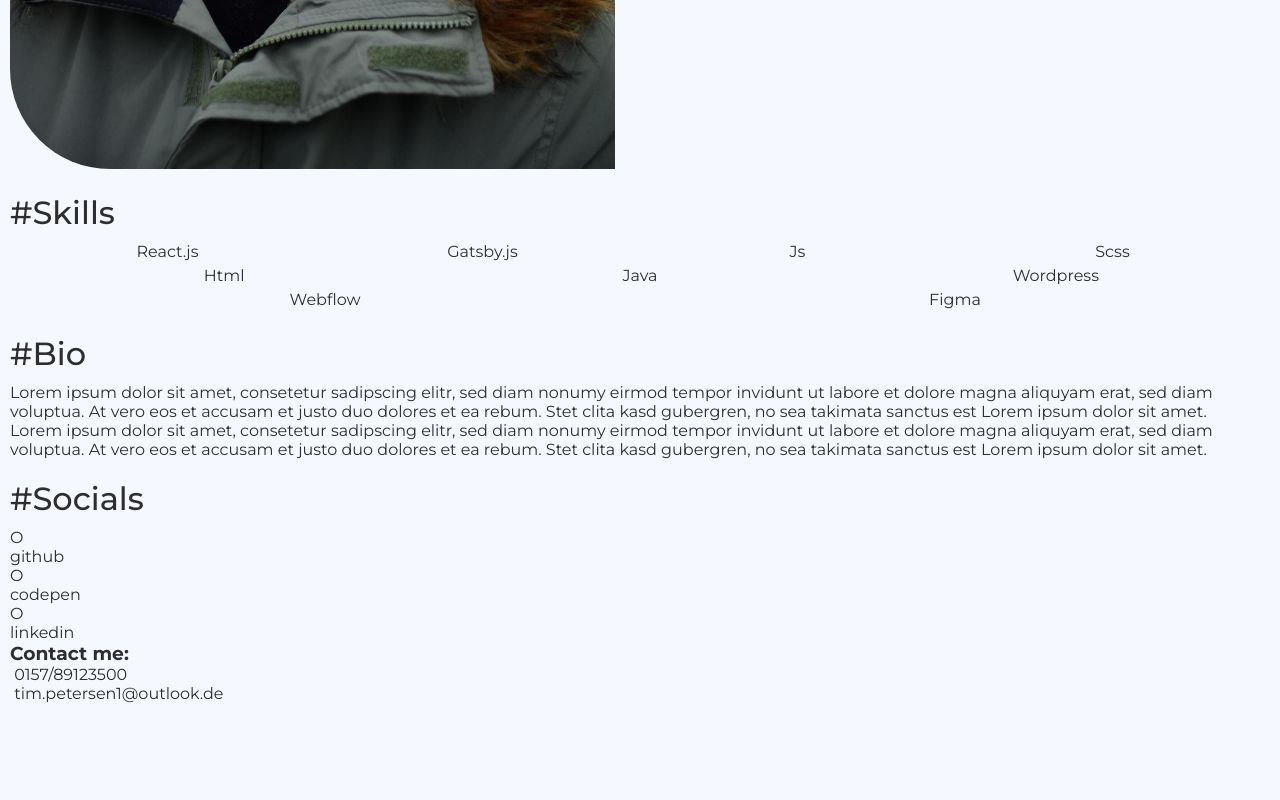
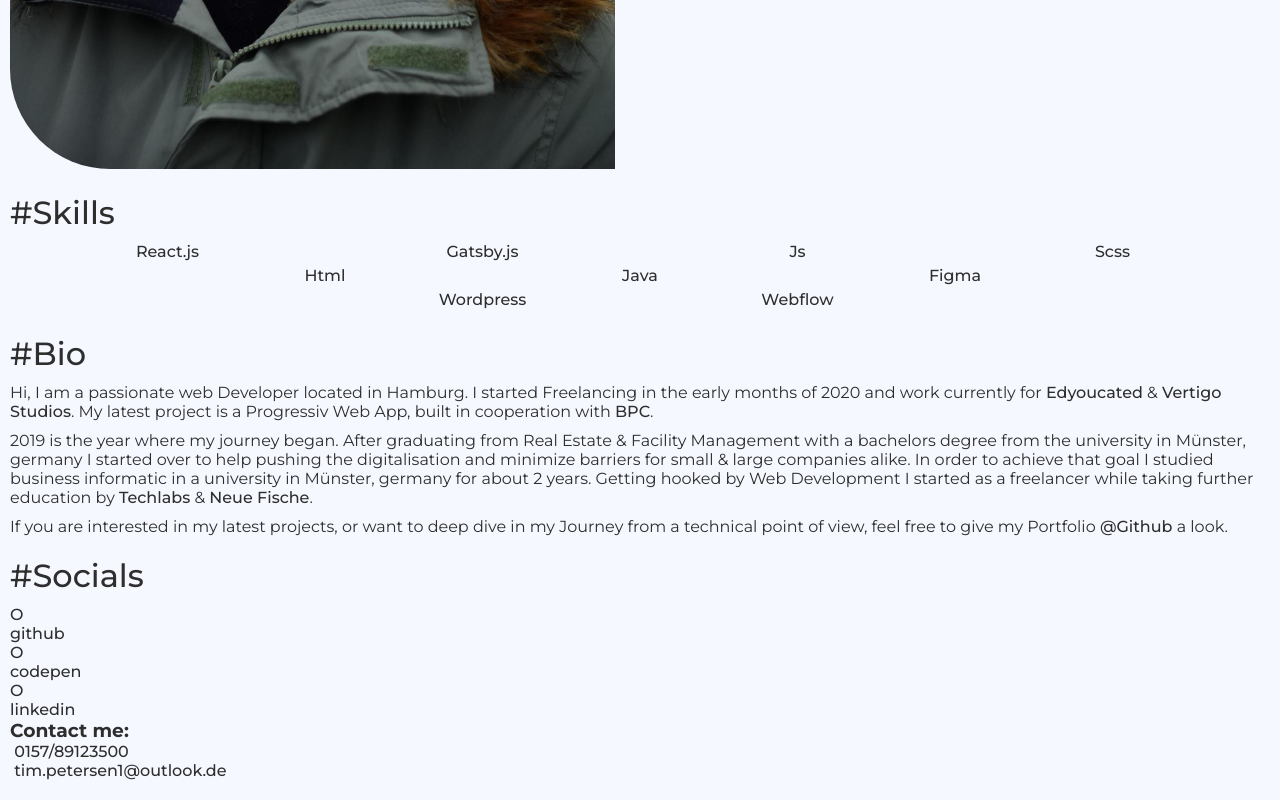
Before and after one commit to Tim-Pet/personal-website, a plain HTML site: page index.html in a window 1280 px wide. Shown: the part 812-1612 px from the top of the page. Before the commit the page ends 1535 px from the top, so only its background shows below. Drawn offline with Linux system fonts and the light colour scheme.

Commit message:
Add Bio Section styling & content

```diff
--- a/index.html
+++ b/index.html
@@ -19,11 +19,11 @@
         </nav>
     </header>
 
-    <section class="container section-me" id="me">
+    <section class="container me-section" id="me">
         <picture >
             <source media="(max-width:599px)" srcset="assets/images/profile-mobile.jpg">
             <source media="(min-width:600px)" srcset="assets/images/profile-desktop.jpg">
-            <img class="image-fluid" src="assets/images/profile-mobile.jpg" alt="Flowers">
+            <img class="image-fluid" src="assets/images/profile-desktop.jpg"alt="" width="1200" height="1798">
         </picture>
         <div>
             <h2>#Me</h2>
@@ -36,24 +36,30 @@
     <section class="container" id="skills">
         <h2>#Skills</h2>
         <div class="skills-container">
+            <div class="first-layer layer-container">
                 <a href="" class="skills skills-first-layer">React.js</a>
                 <a href="" class="skills skills-first-layer">Gatsby.js</a>
                 <a href="" class="skills skills-first-layer">Js</a>
                 <a href="" class="skills skills-first-layer">Scss</a>
+            </div>
+            <div class="second-layer layer-container">
                 <a href="" class="skills skills-second-layer">Html</a>
                 <a href="" class="skills skills-second-layer">Java</a>
-            <a href="" class="skills skills-second-layer">Wordpress</a>
+                <a href="" class="skills skills-second-layer">Figma</a>
+            </div>
+            <div class="third-layer layer-container">
+                <a href="" class="skills skills-third-layer">Wordpress</a>
                 <a href="" class="skills skills-third-layer">Webflow</a>
-            <a href="" class="skills skills-third-layer">Figma</a>
+            </div>
         </div>
     </section>
 
-    <section class="container" id="bio">
+    <section class="container bio-section" id="bio">
         <h2>#Bio</h2>
-        <div>
-            <p>Lorem ipsum dolor sit amet, consetetur sadipscing elitr, sed diam nonumy eirmod tempor invidunt ut labore et dolore magna aliquyam erat, sed diam voluptua. At vero eos et accusam et justo duo dolores et ea rebum. Stet clita kasd gubergren, no sea takimata sanctus est Lorem ipsum dolor sit amet.</p>
-            <p>Lorem ipsum dolor sit amet, consetetur sadipscing elitr, sed diam nonumy eirmod tempor invidunt ut labore et dolore magna aliquyam erat, sed diam voluptua. At vero eos et accusam et justo duo dolores et ea rebum. Stet clita kasd gubergren, no sea takimata sanctus est Lorem ipsum dolor sit amet.</p>
-        </div>
+        <p>Hi, I am a passionate web Developer located in Hamburg. I started Freelancing in the early months of 2020 and work currently for <a href="">Edyoucated</a> & <a href="">Vertigo Studios</a>. My latest project is a Progressiv Web App, built in cooperation with <a href="">BPC</a>.</p>
+        <p>2019 is the year where my journey began. After graduating from Real Estate & Facility Management with a bachelors degree from the university in Münster, germany I started over to help pushing the digitalisation and minimize barriers for small & large companies alike. In order to achieve that goal I studied business informatic in a university in Münster, germany for about 2 years. Getting hooked by Web Development I started as a freelancer while taking further education by <a href="">Techlabs</a> & <a href="">Neue Fische</a>.
+        </p>
+        <p>If you are interested in my latest projects, or want to deep dive in my Journey from a technical point of view, feel free to give my Portfolio <a href="">@Github</a> a look.</p>
     </section>
 
     <section class="container" id="socials">
--- a/styles/styles.css
+++ b/styles/styles.css
@@ -34,6 +34,7 @@ textarea {
 a {
     text-decoration: none;
     color: inherit;
+    font-weight: 500;
 }
 
 a:hover {
@@ -91,19 +92,19 @@ header nav
 
 
 /* Me Section */
-.section-me {
+.me-section {
     padding-top: 75px;
     display: flex;
     flex-direction: row;
     align-items: center;
 }
 
-.section-me picture {
+.me-section picture {
     width: 50%;
     padding-right:25px;
 }
 
-.section-me picture img {
+.me-section picture img {
     border-radius: 100px 100px 0% 100px;
 }
 
@@ -116,20 +117,35 @@ header nav
     justify-content: center;
 }
 
+.layer-container {
+    margin-bottom: 5px;
+    display: flex;
+}
+.first-layer {
+    width: 100%;
+}
+.second-layer {
+    width: 75%;
+}
+.third-layer {
+    width: 50%;
+}
+
 .skills {
     text-align: center;
-    margin-bottom: 5px;
-    /* border: 1px solid black; */
 }
-
 .skills-first-layer {
     width: 25%;
 }
 .skills-second-layer {
-    width: 33%;
+    width: 33.333%;
 }
 .skills-third-layer {
     width: 50%;
 }
 
 /* Bio Section */
+
+.bio-section p {
+    margin-bottom: 10px;
+}
```
Lines whose indentation alone changed are shown as unchanged.
